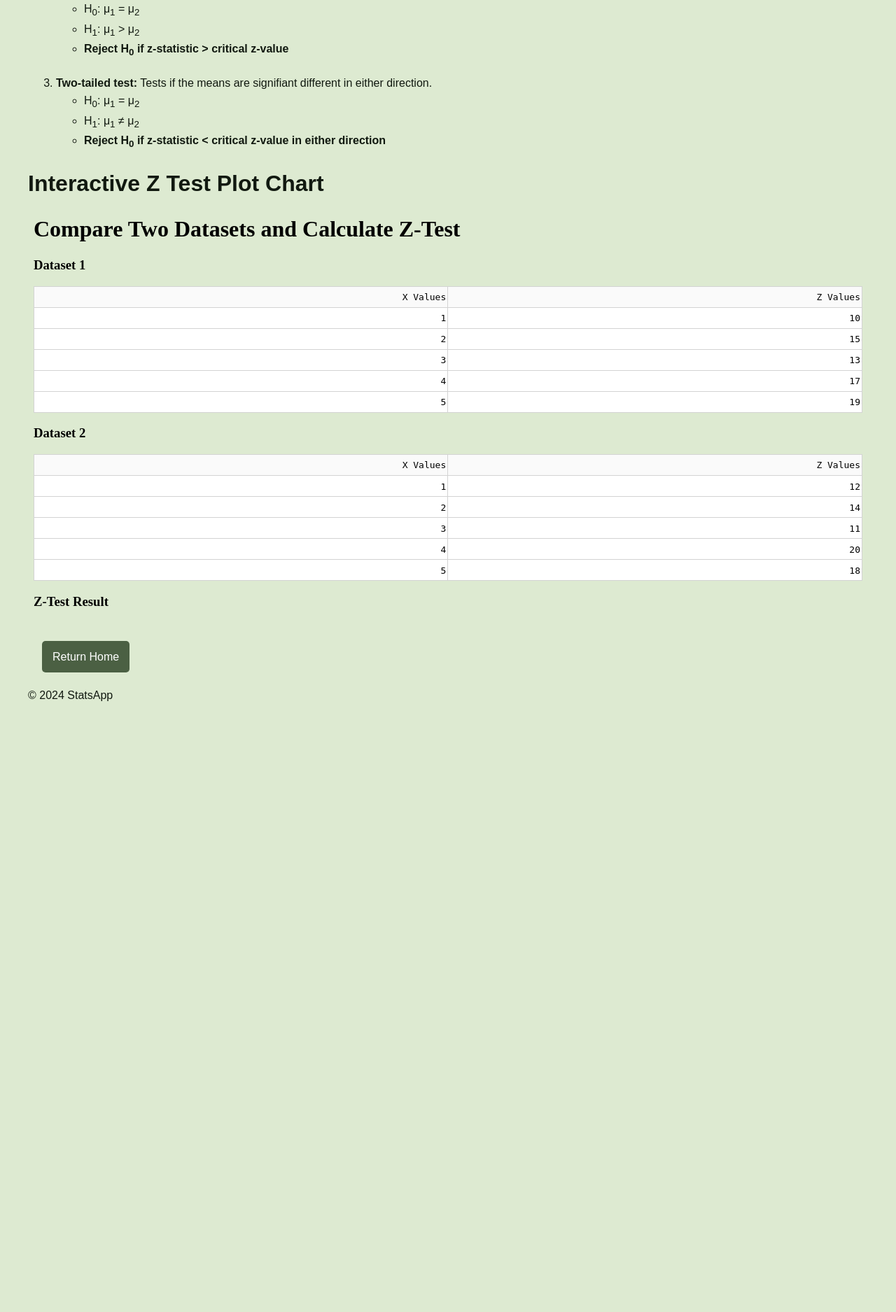
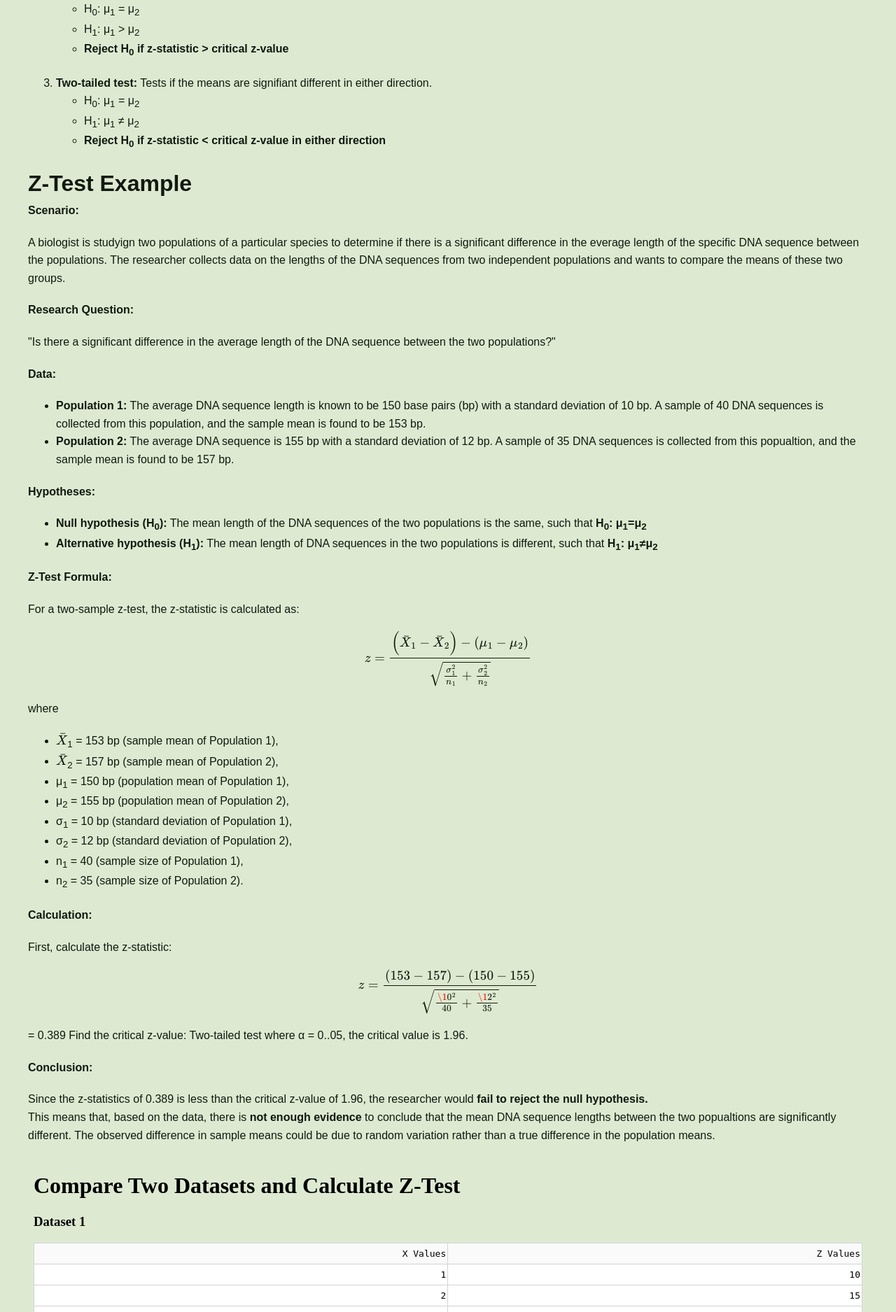
Before and after one commit to hbrackney/StatsApp, a Flask app: page /z_test_page in a window 1280 px wide. Shown: the part 2339-4214 px from the top of the page at 70% size. Before the commit the page ends 3341 px from the top, so only its background shows below. Run offline with Flask 3, Linux system fonts and the light colour scheme.

Commit message:
Added z-test example info to z-test page

```diff
--- a/templates/z_test_page.html
+++ b/templates/z_test_page.html
@@ -131,6 +131,79 @@
             <li><b>Reject H<sub>0</sub> if z-statistic &lt; critical z-value in either direction</b></li>
         </ul>
     </ol>
-    <h1> Interactive Z Test Plot Chart</h1>
+    <h1> Z-Test Example</h1>
+    <p>
+        <b>Scenario:</b>
+    </p>
+    <p>
+        A biologist is studyign two populations of a particular species to determine if there
+        is a significant difference in the everage length of the specific DNA sequence between
+        the populations. The researcher collects data on the lengths of the DNA sequences from
+        two independent populations and wants to compare the means of these two groups.
+    </p>
+    <p>
+        <b>Research Question:</b>
+    </p>
+    <p>
+        "Is there a significant difference in the average length of the DNA sequence between
+        the two populations?"
+    </p>
+    <p>
+        <b>Data:</b>
+    </p>
+    <ul>
+        <li><b>Population 1:</b> The average DNA sequence length is known to be 150 base pairs (bp)
+        with a standard deviation of 10 bp. A sample of 40 DNA sequences is collected from this
+        population, and the sample mean is found to be 153 bp.</li>
+        <li><b>Population 2:</b> The average DNA sequence is 155 bp with a standard deviation of
+        12 bp. A sample of 35 DNA sequences is collected from this popualtion, and the sample mean
+        is found to be 157 bp.</li>
+    </ul>
+    <p>
+        <b>Hypotheses:</b>
+    </p>
+    <ul>
+        <li><b>Null hypothesis (H<sub>0</sub>):</b> The mean length of the DNA sequences of the two
+        populations is the same, such that <b>H<sub>0</sub>: &mu;<sub>1</sub>=&mu;<sub>2</sub></b></li>
+        <li><b>Alternative hypothesis (H<sub>1</sub>):</b> The mean length of DNA sequences in the two
+        populations is different, such that <b>H<sub>1</sub>: &mu;<sub>1</sub>&ne;&mu;<sub>2</sub></b></li>
+    </ul>
+    <p>
+        <b>Z-Test Formula:</b>
+    </p>
+    <p>
+        For a two-sample z-test, the z-statistic is calculated as:
+        $$ z = \frac{\left( \bar{X}_1 - \bar{X}_2 \right) - \left( \mu_1 - \mu_2 \right)}{\sqrt{\frac{\sigma_1^2}{n_1} + \frac{\sigma_2^2}{n_2}}} $$ where
+    </p>
+    <ul>
+        <li>\(\bar{X}\)<sub>1</sub> = 153 bp (sample mean of Population 1),</li>
+        <li>\(\bar{X}\)<sub>2</sub> = 157 bp (sample mean of Population 2),</li>
+        <li>&mu;<sub>1</sub> = 150 bp (population mean of Population 1),</li>
+        <li>&mu;<sub>2</sub> = 155 bp (population mean of Population 2),</li>
+        <li>&sigma;<sub>1</sub> = 10 bp (standard deviation of Population 1),</li>
+        <li>&sigma;<sub>2</sub> = 12 bp (standard deviation of Population 2),</li>
+        <li>n<sub>1</sub> = 40 (sample size of Population 1),</li>
+        <li>n<sub>2</sub> = 35 (sample size of Population 2).</li>
+    </ul>
+    <p>
+        <b>Calculation:</b>
+    </p>
+    <p>
+        First, calculate the z-statistic: $$ z = \frac{\left( 153 - 157 \right) - \left( 150-155 \right)}{\sqrt{\frac{\10^2}{40}+\frac{\12^2}{35}}} $$ = 0.389
+        Find the critical z-value:
+        Two-tailed test where &alpha; = 0..05, the critical value is 1.96.
+    </p>
+    <p>
+        <b>Conclusion:</b>
+    </p>
+    <p>
+        Since the z-statistics of 0.389 is less than the critical z-value of 1.96,
+        the researcher would <b>fail to reject the null hypothesis.</b>
+        <br>
+        This means that, based on the data, there is <b>not enough evidence</b> to conclude that
+        the mean DNA sequence lengths between the two popualtions are significantly different.
+        The observed difference in sample means could be due to random variation rather than a
+        true difference in the population means.
+    </p>
     <iframe src="/dash_ztest/" style="width:100%; height:600px; border:none;"></iframe>
 {% endblock %}
```
